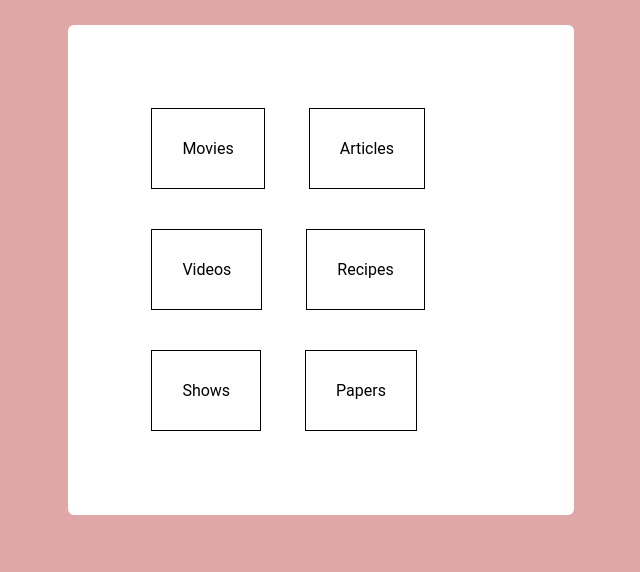
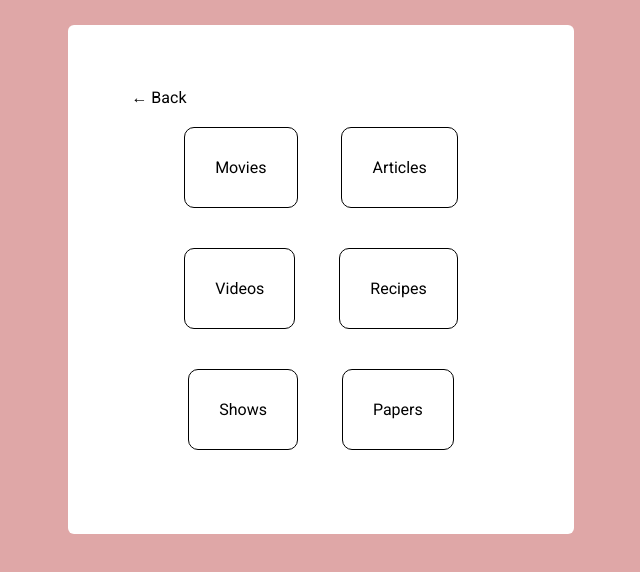
Before and after one commit to anushree-a/better-bookmarking, a browser extension: page website/categories.html in a window 1280 px wide. Shown: the whole page, without its empty margins (319-959 px from the left). Drawn offline with Linux system fonts and the light colour scheme.

Commit message:
Style categories page

```diff
--- a/website/categories.html
+++ b/website/categories.html
@@ -8,10 +8,13 @@
     <title>Link Categories</title>
     <link rel="stylesheet" href="./styles/global.css">
     <link rel="stylesheet" href="./styles/categories.css">
+    <link href='https://fonts.googleapis.com/css?family=Roboto' rel='stylesheet'>
 </head>
 
 <body>
     <main class="main-content">
+        <a class="prev-link" href="./index.html">← Back</a>
+        <div class="category-blocks">
             <a class="category-block-link" href="links.html">
                 <div class="category-block">Movies</div>
             </a>
@@ -30,6 +33,7 @@
             <a class="category-block-link" href="links.html">
                 <div class="category-block">Papers</div>
             </a>
+        </div>
     </main>
 </body>
 
--- a/website/styles/categories.css
+++ b/website/styles/categories.css
@@ -3,9 +3,23 @@
     margin: 20px;
     border: 1px solid black;
     display: inline-flex;
+    border-radius: 10px;
 }
 
 .category-block-link {
     text-decoration: none;
     color: #000;
 }
+
+.prev-link {
+    color: #000;
+    text-decoration: none;
+}
+
+.prev-link:hover {
+    font-weight: bold;
+}
+
+.category-blocks {
+    text-align: center;
+}
```
Lines whose indentation alone changed are shown as unchanged.
